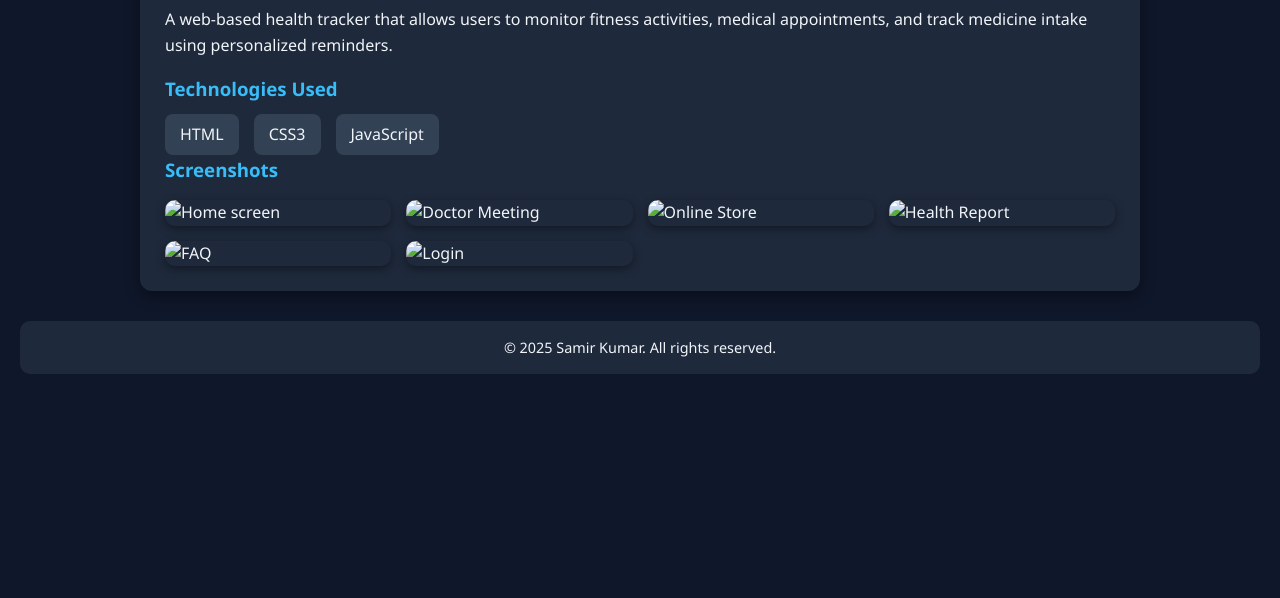
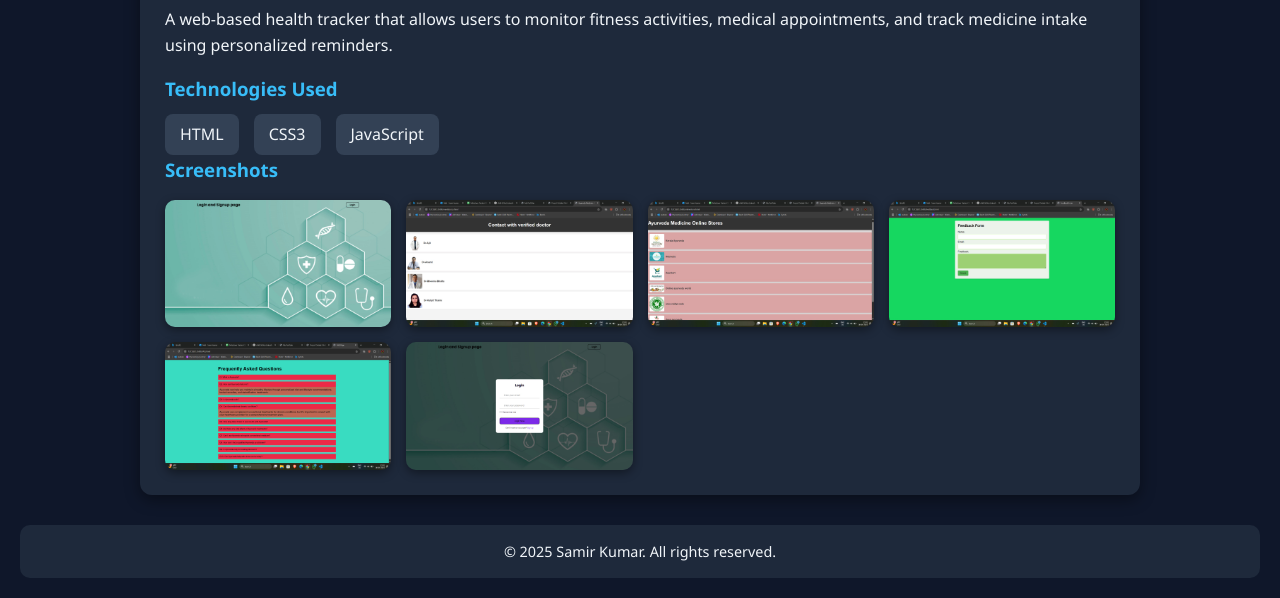
Before and after one commit to Samirkumar3771/portfolio2.0, a plain HTML site: page Matri.html in a window 1280 px wide. Shown: the part 250-848 px from the top of the page. Before the commit the page ends 800 px from the top, so only its background shows below. Drawn offline with Linux system fonts and the light colour scheme.

Commit message:
Update Matri.html

```diff
--- a/Matri.html
+++ b/Matri.html
@@ -40,12 +40,12 @@
     <section class="project-images">
       <h3>Screenshots</h3>
       <div class="image-gallery">
-        <img alt="Home screen" src="assets/fbhome.jpg" />
-        <img alt="Doctor Meeting" src="assets/fbdoctor.jpg" />
-        <img alt="Online Store" src="assets/fbstore.jpg" />
-        <img alt="Health Report" src="assets/fbhealtth.jpg" />
-        <img alt="FAQ" src="assets/fbfaq.jpg" />
-        <img alt="Login" src="assets/fblogin.jpg" />
+        <img alt="Home screen" src="fbhome.jpg" />
+        <img alt="Doctor Meeting" src="fbdoctor.jpg" />
+        <img alt="Online Store" src="fbstore.jpg" />
+        <img alt="Health Report" src="fbhealtth.jpg" />
+        <img alt="FAQ" src="fbfaq.jpg" />
+        <img alt="Login" src="fblogin.jpg" />
       </div>
     </section>
   </main>
```
